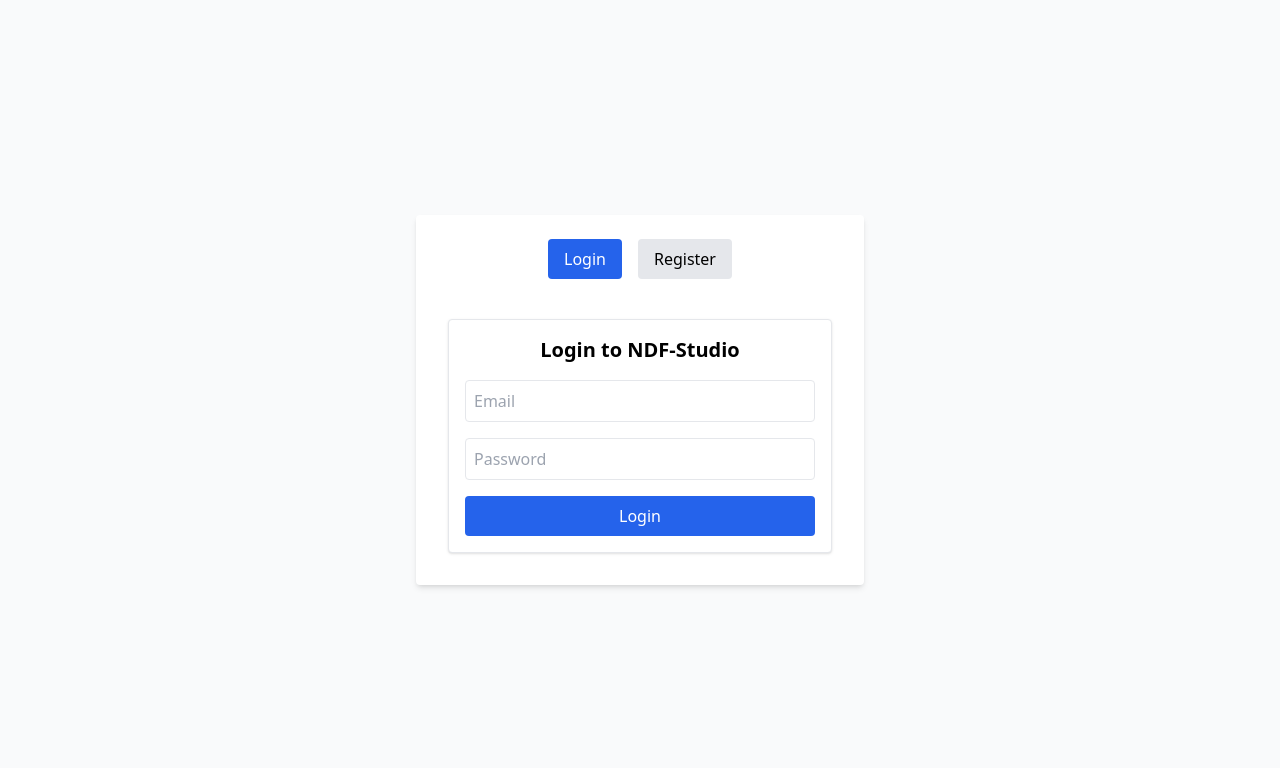
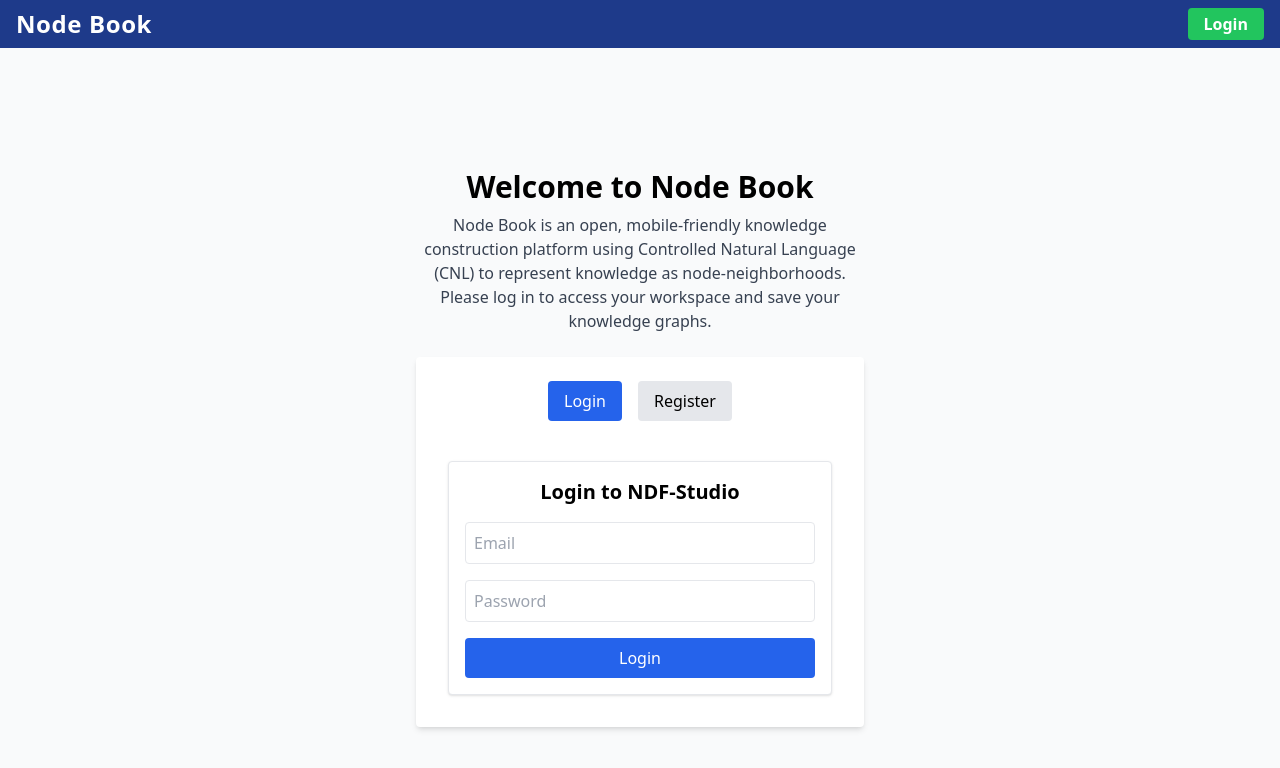
Before and after one commit to gnowledge/nodeBook, a React (Vite) app in the folder frontend/: page /login in a window 1280 px wide. Shown: the top 768 px of the page. Built offline with nearby package versions, Linux system fonts and the light colour scheme; no server answers; what cytoscape-dagre would draw is missing.

Commit message:
nodes not found bug fixed, UserBar.jsx fixes

```diff
--- a/frontend/src/App.jsx
+++ b/frontend/src/App.jsx
@@ -4,6 +4,7 @@
 import AuthPage from "./AuthPage";
 import { UserIdContext } from "./UserIdContext";
 import { API_BASE } from "./config";
+import UserBar from "./UserBar";
 
 const MAIN_TABS = ['display', 'graph', 'cnl', 'kb'];
 const DEV_TABS = ['json', 'yaml'];
@@ -59,6 +60,7 @@
   return (
     <UserIdContext.Provider value={userId}>
       <Router>
+        <UserBar />
         <Routes>
           <Route path="/login" element={<AuthPage onAuth={fetchAndSetUserId} />} />
           <Route
--- a/frontend/src/AuthPage.jsx
+++ b/frontend/src/AuthPage.jsx
@@ -36,6 +36,13 @@
 
   return (
     <div className="min-h-screen bg-gray-50 flex flex-col items-center justify-center">
+      {/* Removed old userbar here, only welcome and login/register UI remain */}
+      <div className="mb-6 text-center">
+        <h1 className="text-3xl font-bold mb-2">Welcome to Node Book</h1>
+        <p className="text-gray-700 max-w-md mx-auto">
+          Node Book is an open, mobile-friendly knowledge construction platform using Controlled Natural Language (CNL) to represent knowledge as node-neighborhoods. Please log in to access your workspace and save your knowledge graphs.
+        </p>
+      </div>
       <div className="bg-white shadow-md rounded px-8 pt-6 pb-8 w-full max-w-md">
         <div className="flex justify-center space-x-4 mb-6">
           <button
@@ -53,7 +60,6 @@
             </button>
           )}
         </div>
-
         {tab === 'login' && <Login onLogin={(user) => { setUser(user); if (onAuth) onAuth(); }} />}
         {tab === 'register' && adminMode && <Register onRegister={() => setTab('login')} />}
       </div>
--- a/frontend/src/NDFStudioLayout.jsx
+++ b/frontend/src/NDFStudioLayout.jsx
@@ -282,26 +282,6 @@
     window.location.href = "/login";
   };
 
-  // --- Render app name, user info, and logout button ---
-  const renderUserBar = () => (
-    <div className="flex items-center justify-between bg-gray-100 px-4 py-2 border-b">
-      <span className="text-xl font-bold tracking-tight text-blue-700">Node Book</span>
-      <div className="flex items-center">
-        {userId && userId !== 'user0' && userId !== undefined && userId !== null && (
-          <>
-            <span className="mr-4 text-gray-700">Logged in as <b>{userId}</b></span>
-            <button
-              onClick={handleLogout}
-              className="bg-red-500 hover:bg-red-600 text-white px-3 py-1 rounded"
-            >
-              Logout
-            </button>
-          </>
-        )}
-      </div>
-    </div>
-  );
-
   // Render top-level tabs
   const renderTopTabs = () => (
     <div className="flex border-b bg-gray-100">
@@ -479,7 +459,6 @@
 
   return (
     <div className="h-full w-full flex flex-col">
-      {renderUserBar()}
       {renderTopTabs()}
       {activeTopTab === "graphs" && renderGraphSelectorBar()}
       {activeTopTab === "graphs" && activeGraph && renderWorkareaTabs()}
--- /dev/null
+++ b/frontend/src/UserBar.jsx
@@ -0,0 +1,39 @@
+import React from "react";
+import { useUserId } from "./UserIdContext";
+import { Link, useNavigate } from "react-router-dom";
+
+export default function UserBar() {
+  const userId = useUserId();
+  const navigate = useNavigate();
+
+  const handleLogin = () => navigate("/login");
+  const handleLogout = () => navigate("/logout");
+
+  return (
+    <header className="flex items-center justify-between px-4 py-2 bg-blue-900 text-white shadow">
+      <div className="text-2xl font-bold tracking-wide">
+        <Link to="/" className="hover:underline">Node Book</Link>
+      </div>
+      <div>
+        {userId ? (
+          <>
+            <span className="mr-4">Logged in as <b>{userId}</b></span>
+            <button
+              onClick={handleLogout}
+              className="bg-red-600 hover:bg-red-700 px-4 py-1 rounded text-white font-semibold"
+            >
+              Logout
+            </button>
+          </>
+        ) : (
+          <button
+            onClick={handleLogin}
+            className="bg-green-500 hover:bg-green-600 px-4 py-1 rounded text-white font-semibold"
+          >
+            Login
+          </button>
+        )}
+      </div>
+    </header>
+  );
+}
```
Also changed, not shown: 2 other files (tests, documents, lock files or other folders).
